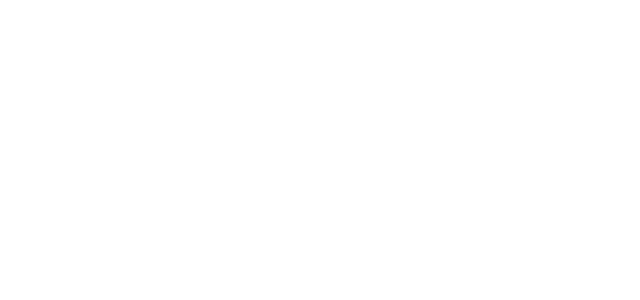
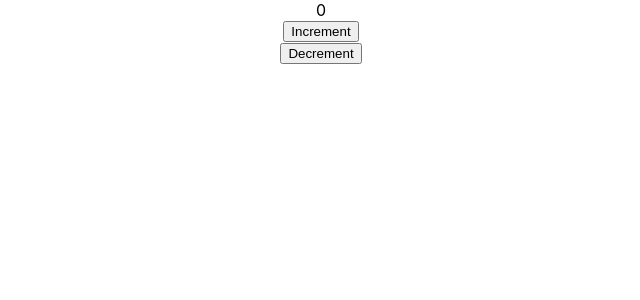
Before and after one commit to thoi98/chat-app-front, a React (Create React App) app: page / in a window 1280 px wide. Shown: the top 300 px of the page, without its empty margins (319-959 px from the left). Built offline with nearby package versions, Linux system fonts and the light colour scheme.

Commit message:
parent child components

```diff
--- a/src/App.js
+++ b/src/App.js
@@ -1,9 +1,12 @@
-import logo from './logo.svg';
 import './App.css';
+//import Counter from './components/classCounter'
+//import Counter from './components/hookCounter'
+import Counter from './components/Board.jsx'
 
 function App() {
   return (
     <div className="App">
+      <Counter/>
     </div>
   );
 }
--- /dev/null
+++ b/src/components/Board.jsx
@@ -0,0 +1,29 @@
+import React, { Component } from 'react';
+
+//import Square from './Square'
+
+import Inc from './increment'
+import Dec from './decrement'
+class Board extends Component {
+    constructor(props)
+    {
+        super(props);
+        this.state={
+            count:0,
+        };
+    }
+
+
+
+    render() {
+        return (
+            <div>
+                {this.state.count}
+                <Inc onClick={()=>{this.setState({count:this.state.count+1});}}/>
+                <Dec onClick={()=>{this.setState({count:this.state.count-1});}}/>
+            </div>
+        );
+    }
+}
+
+export default Board;
--- /dev/null
+++ b/src/components/classCounter.jsx
@@ -0,0 +1,27 @@
+import React, { Component } from 'react';
+
+class classCounter extends Component {
+
+    constructor(props)
+    {
+        super(props);
+        this.state={
+            count:0,
+        };
+    }
+
+    increment(){
+        this.setState({count:this.state.count+1});
+    }
+
+
+    render() {
+        return (
+            <div>
+                <button onClick={()=>{this.increment();}}>Counter:{this.state.count}</button>
+            </div>
+        );
+    }
+}
+
+export default classCounter;
--- /dev/null
+++ b/src/components/decrement.jsx
@@ -0,0 +1,15 @@
+import React, { Component } from 'react';
+
+//used in Board
+
+function decrement(props){
+        return (
+            <div>
+                <button onClick={()=>props.onClick()}>Decrement</button>
+            </div>
+        );
+}
+
+//used in Board
+
+export default decrement;
--- /dev/null
+++ b/src/components/hookCounter.jsx
@@ -0,0 +1,16 @@
+import React, { useState } from 'react';
+
+function HookCounter(){
+
+    const [count,setCount] = useState(0);
+
+        return (
+            <div>
+                <button onClick={()=>{setCount(count+1)}}>
+                    Counter:{count}
+                </button>
+            </div>
+        );
+}
+
+export default HookCounter
--- /dev/null
+++ b/src/components/increment.jsx
@@ -0,0 +1,11 @@
+import React, { Component } from 'react';
+//used in Board
+function increment(props){
+    return (
+        <div>
+            <button onClick={()=>props.onClick()}>Increment</button>
+        </div>
+    );
+}
+
+export default increment;
```
